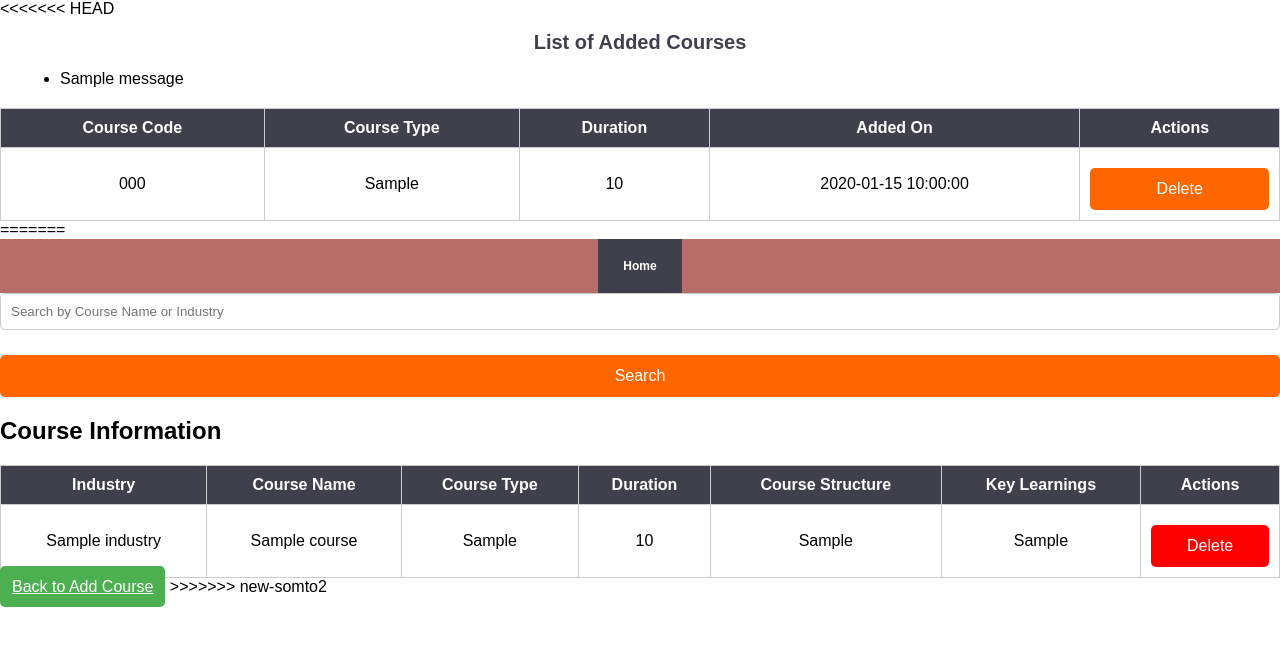
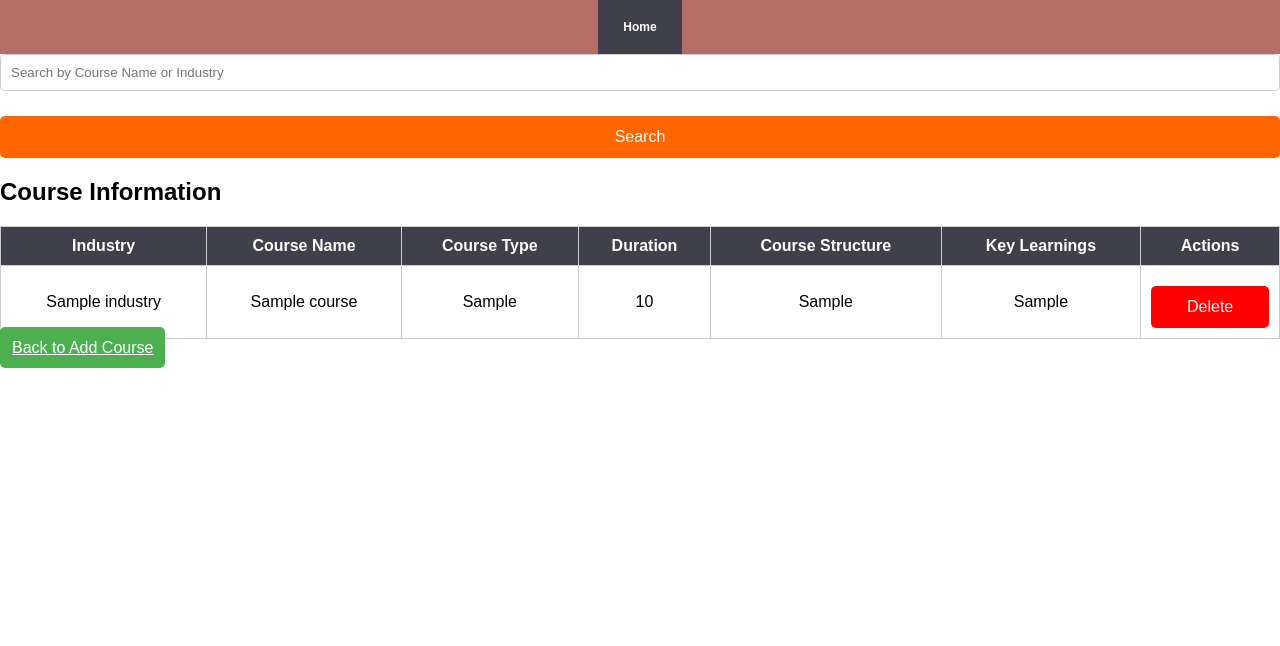
Before and after one commit to swin-adrian/PR-project, a Flask app: page /view_courses in a window 1280 px wide. Shown: the top 646 px of the page. Run offline with Flask 3, Linux system fonts and the light colour scheme; one stand-in notice (Sample message) is shown; a database or web service that is not in the repository returns one stand-in record (values such as "Sample title"); some libraries are stand-ins or nearby versions.

Commit message:
working on git

```diff
--- a/app/templates/add_course.html
+++ b/app/templates/add_course.html
@@ -3,62 +3,6 @@
 <head>
     <meta charset="UTF-8">
     <meta name="viewport" content="width=device-width, initial-scale=1.0">
-<<<<<<< HEAD
-    <title>Added Courses</title>
-    <link rel="stylesheet" href="../static/css/style.css"> <!-- Update this path if necessary -->
-</head>
-<body>
-
-<div class="container">
-    <h1>List of Added Courses</h1>
-
-    <!-- Display flash messages for success or error -->
-    {% with messages = get_flashed_messages(with_categories=true) %}
-        {% if messages %}
-            <ul class="flashes">
-                {% for category, message in messages %}
-                    <li class="flash {{ category }}">{{ message }}</li>
-                {% endfor %}
-            </ul>
-        {% endif %}
-    {% endwith %}
-
-    <!-- Check if there are any courses to display -->
-    {% if courses %}
-        <table class="table">
-            <thead>
-                <tr>
-                    <th>Course Code</th>
-                    <th>Course Type</th>
-                    <th>Duration</th>
-                    <th>Added On</th>
-                    <th>Actions</th> <!-- New column for delete action -->
-                </tr>
-            </thead>
-            <tbody>
-                <!-- Loop through the list of courses and display them in a table -->
-                {% for course in courses %}
-                <tr>
-                    <td>{{ course.CourseCode }}</td>
-                    <td>{{ course.CourseType }}</td>
-                    <td>{{ course.Duration }}</td>
-                    <td>{{ course.created_at.strftime('%Y-%m-%d %H:%M:%S') }}</td>
-                    <td>
-                        <!-- Delete button -->
-                        <form action="{{ url_for('edprovider.delete_course', course_id=course._id) }}" method="POST" style="display:inline;">
-                            <button type="submit" class="btn btn-danger" onclick="return confirm('Are you sure you want to delete this course?');">
-                                Delete
-                            </button>
-                        </form>
-                    </td>
-                </tr>
-                {% endfor %}
-            </tbody>
-        </table>
-    {% else %}
-        <p>No courses have been added yet.</p>
-    {% endif %}
-=======
     <title>Course Information</title>
     <link rel="stylesheet" type="text/css" href="{{ url_for('static', filename='css/style.css') }}">
 </head>
@@ -123,7 +67,6 @@
 
 <div class="container">
     <a href="{{ url_for('edprovider.edproviderlanding') }}" class="form-button">Back to Add Course</a>
->>>>>>> new-somto2
 </div>
 
 </body>
```
